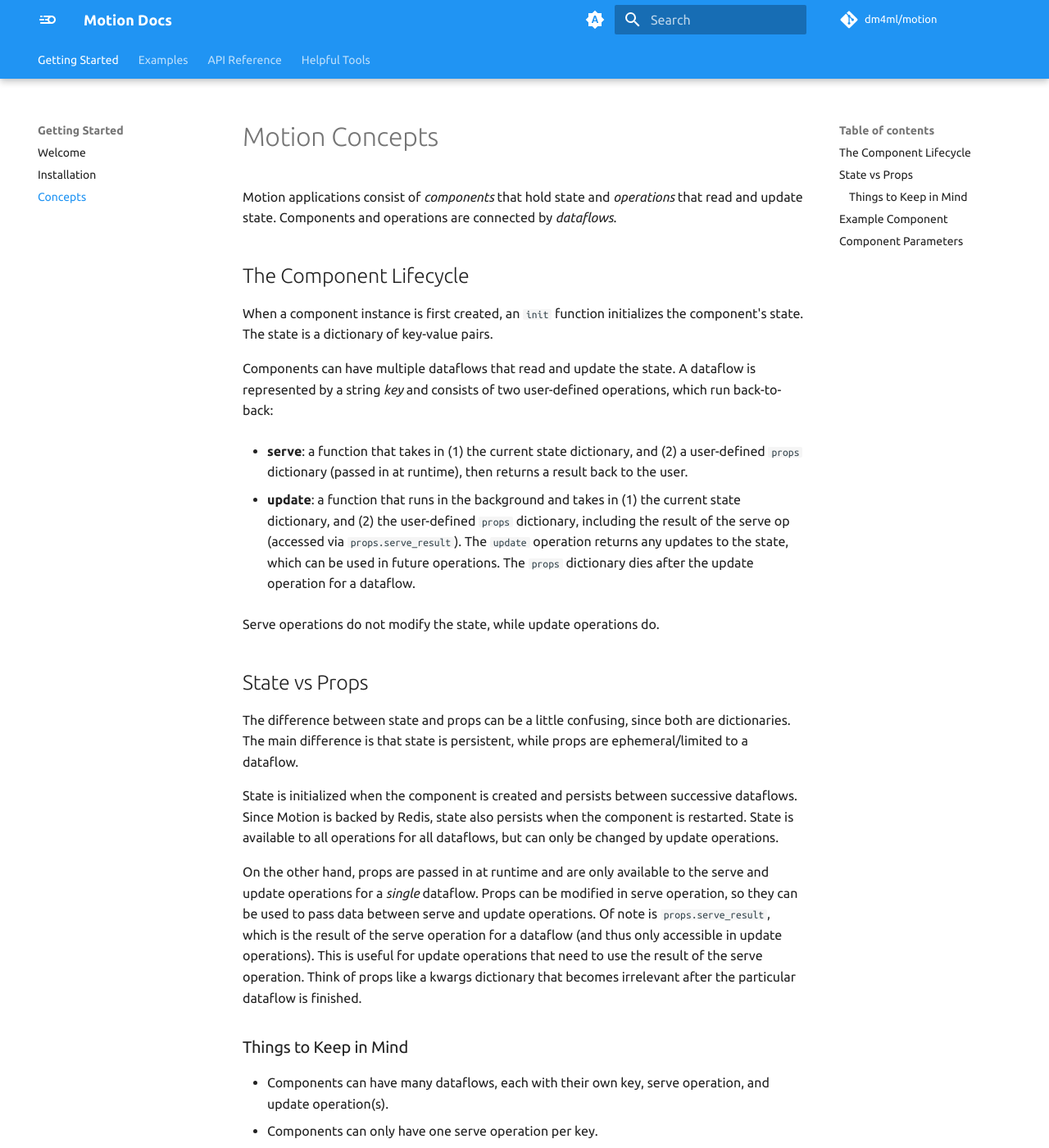
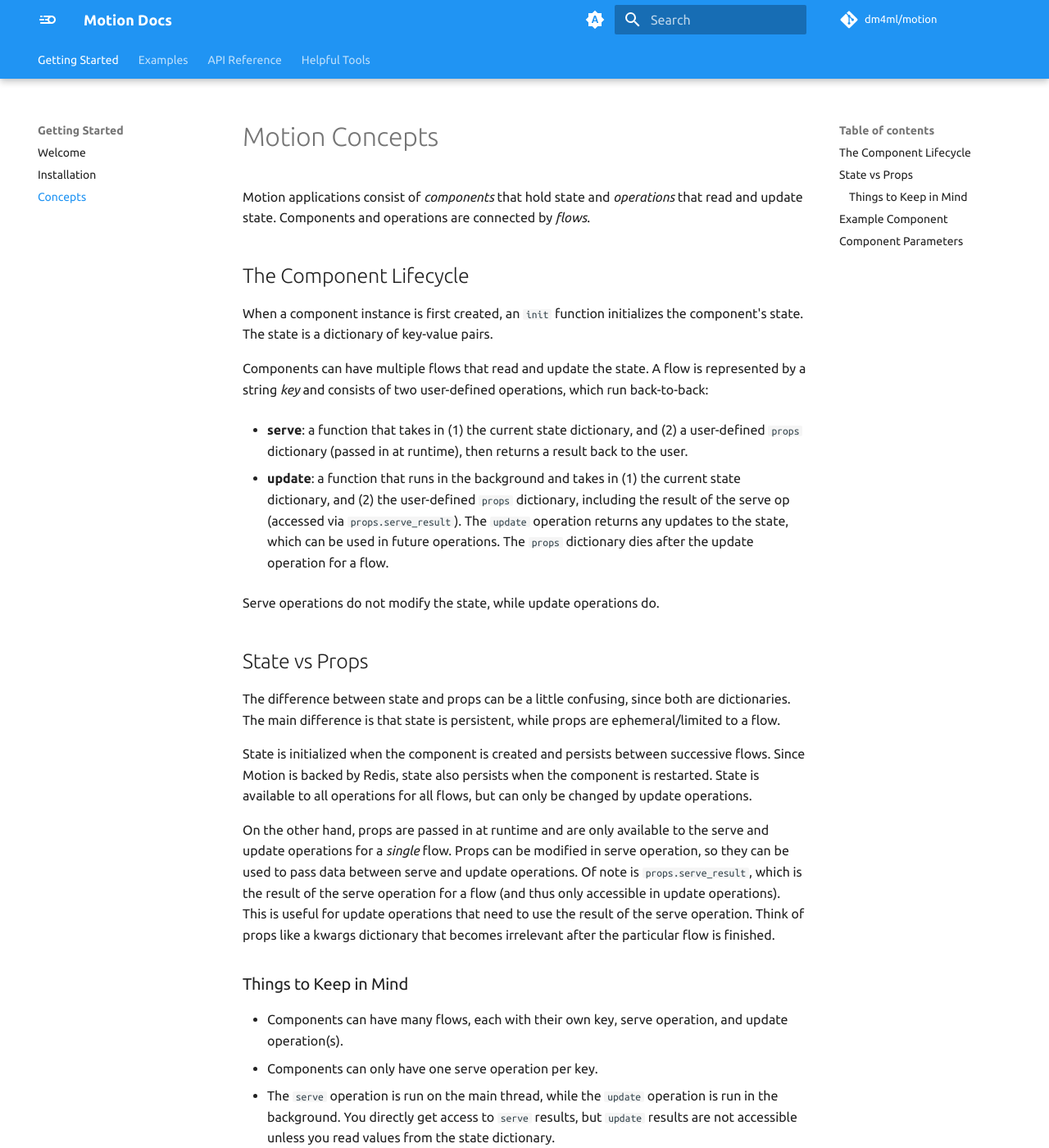
Before and after one commit to dm4ml/motion, an MkDocs documentation site: the page built from docs/getting-started/concepts.md, in a window 1280 px wide and 1400 px high. Shown: the whole window at 82% size. Built offline with MkDocs 1.6.1 and Material for MkDocs 9.7.7, drawn with Linux system fonts in a browser that asks for light colours; comment, search, counter and statistics services are not loaded; the version menu is left out; some of the changed text lies outside the part shown.

Commit message:
Change dataflow to flow

````diff
--- a/docs/getting-started/concepts.md
+++ b/docs/getting-started/concepts.md
@@ -1,33 +1,33 @@
 # Motion Concepts
 
-Motion applications consist of _components_ that hold state and _operations_ that read and update state. Components and operations are connected by _dataflows_.
+Motion applications consist of _components_ that hold state and _operations_ that read and update state. Components and operations are connected by _flows_.
 
 ## The Component Lifecycle
 
 When a component instance is first created, an `init` function initializes the component's state. The state is a dictionary of key-value pairs.
 
-Components can have multiple dataflows that read and update the state. A dataflow is represented by a string _key_ and consists of two user-defined operations, which run back-to-back:
+Components can have multiple flows that read and update the state. A flow is represented by a string _key_ and consists of two user-defined operations, which run back-to-back:
 
 - **serve**: a function that takes in (1) the current state dictionary, and (2) a user-defined ` props` dictionary (passed in at runtime), then returns a result back to the user.
 
-- **update**: a function that runs in the background and takes in (1) the current state dictionary, and (2) the user-defined `props` dictionary, including the result of the serve op (accessed via `props.serve_result`). The `update` operation returns any updates to the state, which can be used in future operations. The `props` dictionary dies after the update operation for a dataflow.
+- **update**: a function that runs in the background and takes in (1) the current state dictionary, and (2) the user-defined `props` dictionary, including the result of the serve op (accessed via `props.serve_result`). The `update` operation returns any updates to the state, which can be used in future operations. The `props` dictionary dies after the update operation for a flow.
 
 Serve operations do not modify the state, while update operations do.
 
 ## State vs Props
 
-The difference between state and props can be a little confusing, since both are dictionaries. The main difference is that state is persistent, while props are ephemeral/limited to a dataflow.
+The difference between state and props can be a little confusing, since both are dictionaries. The main difference is that state is persistent, while props are ephemeral/limited to a flow.
 
-State is initialized when the component is created and persists between successive dataflows. Since Motion is backed by Redis, state also persists when the component is restarted. State is available to all operations for all dataflows, but can only be changed by update operations.
+State is initialized when the component is created and persists between successive flows. Since Motion is backed by Redis, state also persists when the component is restarted. State is available to all operations for all flows, but can only be changed by update operations.
 
-On the other hand, props are passed in at runtime and are only available to the serve and update operations for a _single_ dataflow. Props can be modified in serve operation, so they can be used to pass data between serve and update operations. Of note is `props.serve_result`, which is the result of the serve operation for a dataflow (and thus only accessible in update operations). This is useful for update operations that need to use the result of the serve operation. Think of props like a kwargs dictionary that becomes irrelevant after the particular dataflow is finished.
+On the other hand, props are passed in at runtime and are only available to the serve and update operations for a _single_ flow. Props can be modified in serve operation, so they can be used to pass data between serve and update operations. Of note is `props.serve_result`, which is the result of the serve operation for a flow (and thus only accessible in update operations). This is useful for update operations that need to use the result of the serve operation. Think of props like a kwargs dictionary that becomes irrelevant after the particular flow is finished.
 
 ### Things to Keep in Mind
 
-- Components can have many dataflows, each with their own key, serve operation, and update operation(s).
+- Components can have many flows, each with their own key, serve operation, and update operation(s).
 - Components can only have one serve operation per key.
 - The `serve` operation is run on the main thread, while the `update` operation is run in the background. You directly get access to `serve` results, but `update` results are not accessible unless you read values from the state dictionary.
-- `serve` results are cached, with a default expiration time of 24 hours. If you run a component twice on the same dataflow key-value pair, the second run will return the result of the first run. To override the caching behavior, see the [API docs](/motion/api/component-instance/#motion.instance.ComponentInstance.run).
+- `serve` results are cached, with a default expiration time of 24 hours. If you run a component twice on the same flow key-value pair, the second run will return the result of the first run. To override the caching behavior, see the [API docs](/motion/api/component-instance/#motion.instance.ComponentInstance.run).
 
 ## Example Component
 
@@ -67,14 +67,14 @@ def update(state, props):  # (2)!
 1. This function is executed on the main thread, and the result is immediately returned to the user.
 2. This function is executed in the background and merges the updates back to the state when ready.
 
-To run the component, we can create an instance of our component, `c`, and call `c.run` on the dataflow's key and value:
+To run the component, we can create an instance of our component, `c`, and call `c.run` on the flow's key and value:
 
 ```python title="main.py" linenums="29"
 if __name__ == "__main__":
     import time
     c = ZScoreComponent() # Create instance of component
 
-    # Observe 10 values of the dataflow's key
+    # Observe 10 values of the flow's key
     for i in range(9):
         print(c.run("number", props={"value": i}))  # (1)!
 
@@ -88,7 +88,7 @@ if __name__ == "__main__":
 ```
 
 1. The first few runs might return None, as the mean and std are not yet initialized.
-2. This will block until the resulting update operation has finished running. update ops run in the order that dataflows were executed (i.e., the update op for number 8 will run before the update op for number 9).
+2. This will block until the resulting update operation has finished running. update ops run in the order that flows were executed (i.e., the update op for number 8 will run before the update op for number 9).
 3. This uses the updated state dictionary from the previous run operation, since `flush_update` also updates the state.
 4. This uses the cached result for 10. To ignore the cached result and rerun the serve op with a (potentially old) state, we should call `c.run("number", props={"value": 10}, ignore_cache=True)`. To make sure we have the latest state, we can call `c.run("number", props={"value": 10}, force_refresh=True)`.
 
@@ -122,7 +122,7 @@ Note that the `update` operation is running in a separate process, whenever new
 
 ## Component Parameters
 
-You can inject static component parameters into your dataflow operations by passing them to the component constructor:
+You can inject static component parameters into your flow operations by passing them to the component constructor:
 
 ```python
 from motion import Component
````
Also changed, not shown: README.md (+5 -5 lines), docs/examples/application.md (+3 -3 lines), 7 other files.
